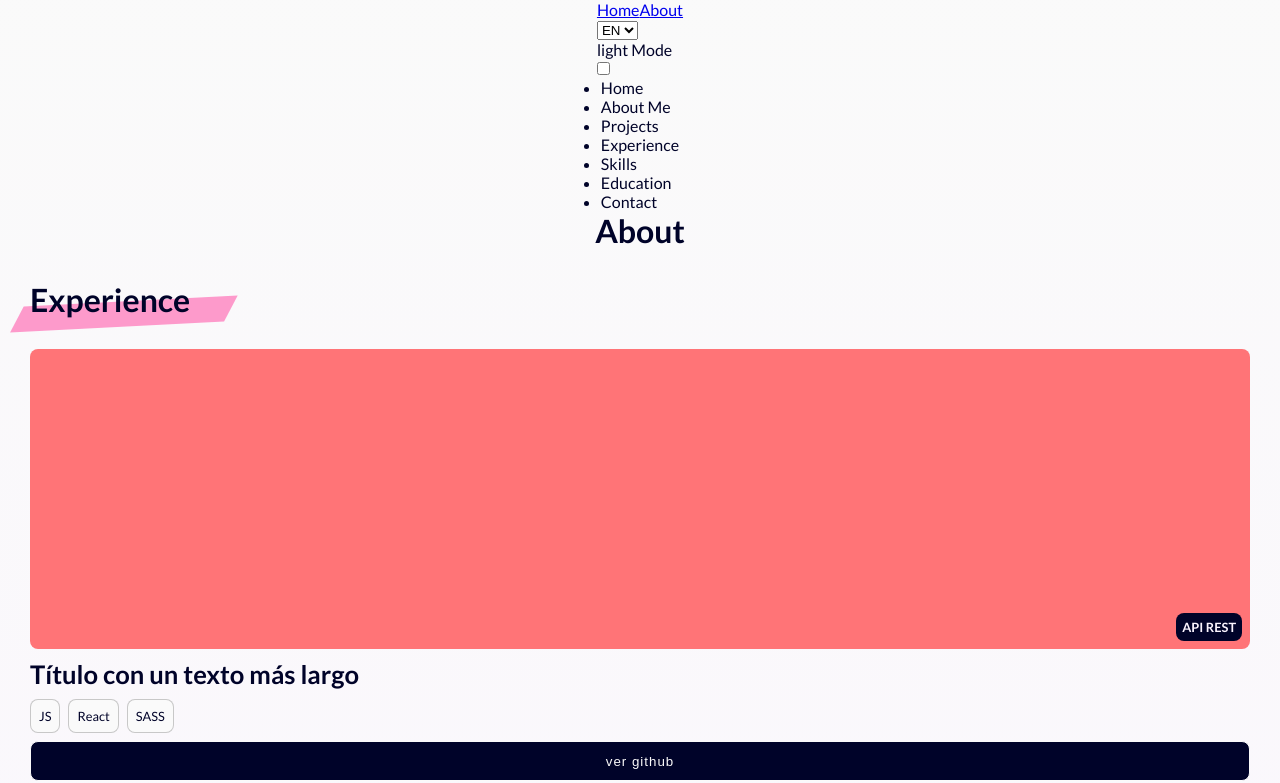
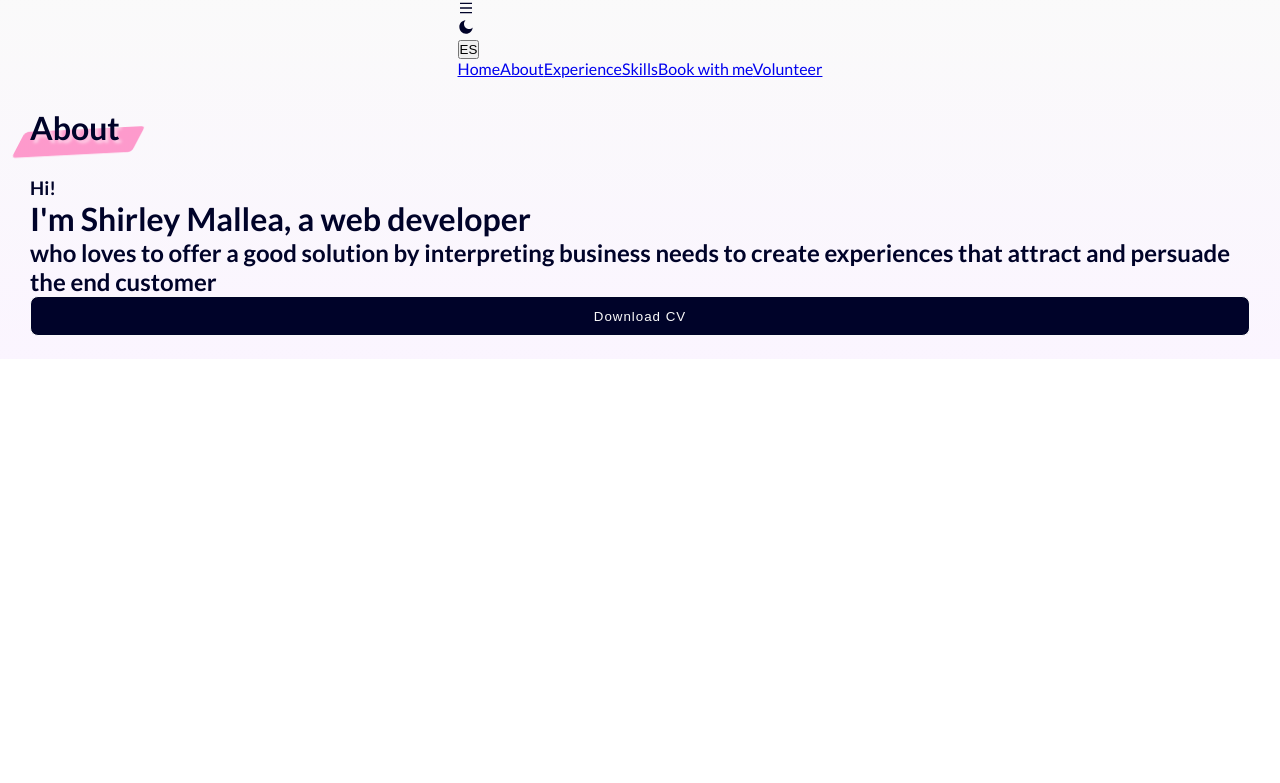
Before and after one commit to shimapi/portfolio, a React (Vite) app: page /about in a window 1280 px wide. Shown: the top 783 px of the page. Built offline with nearby package versions, Linux system fonts and the light colour scheme.

Commit message:
feat: working menu es/en and light/dark toggle

```diff
--- a/public/i18n/en.json
+++ b/public/i18n/en.json
@@ -2,5 +2,16 @@
   "title": "Multi-language app",
   "label": "Select another language!",
   "about": "About",
-  "home": "Home"
+  "home": "Home",
+  "ExpTitle": "Experience",
+  "SkillsTitle": "Skills",
+  "BookTitle": "Book with me",
+  "VolTitle": "Volunteer",
+  "AboutTitle": "About",
+
+  "AboutGreeting": "Hi!",
+  "AboutName": "I'm Shirley Mallea, a web developer",
+  "AboutShort": "who loves to offer a good solution by interpreting business needs to create experiences that attract and persuade the end customer",
+  "AboutCV": "Download CV"
+
 }
--- a/src/App.jsx
+++ b/src/App.jsx
@@ -1,11 +1,12 @@
 import { BrowserRouter, Routes, Route } from "react-router-dom";
 import Header from "./components/Header/Header";
-import { Menu } from "./components/Menu/Menu";
 import { Home } from "./pages/Home";
-import { About } from "./pages/About";
 import { useContext } from "react";
 import { ThemeContext } from "./assets/ThemeContext";
 import Experience from "./components/Experience/Experience";
+import Skills from "./components/Skills/Skills";
+import Volunteering from "./components/Volunteering/Volunteering";
+import { About } from "./components/About/About";
 
 const App = () => {
 	const { theme } = useContext(ThemeContext);
@@ -13,14 +14,15 @@ const App = () => {
 	return (
 		<BrowserRouter>
 			<div className={`container ${theme}`}>
-				<Menu />
+				<Header />
 				<Routes>
 					<Route path="/" element={<Home />} />
-					<Route path="/" element={<About />} />
+					<Route path="/about" element={<About />} />
+					<Route path="/experience" element={<Experience />} />
+					<Route path="/skills" element={<Skills />} />
+					<Route path="/calendar" element={<About />} />
+					<Route path="/volunteer" element={<Volunteering />} />
 				</Routes>
-				<Header />
-				<About />
-				<Experience />
 			</div>
 		</BrowserRouter>
 	);
--- a/src/assets/constants.scss
+++ b/src/assets/constants.scss
@@ -13,11 +13,13 @@ $color-mustard: #fdc500;
 $color-dark-deepblue: hsla(236, 100%, 8%, 1);
 $color-dark-lightblue: hsla(239, 94%, 14%, 1);
 $color-dark-border: rgba(255, 255, 255, 0.2);
+$color-dark-shadow: rgba(255, 255, 255, 0.5);
 
 // light mode
 $color-light-pale-lilac: hsla(276, 100%, 98%, 1);
 $color-light-pale-gray: hsla(0, 0%, 98%, 1);
 $color-light-border: rgba(0, 0, 0, 0.2);
+$color-light-shadow: rgba(0, 0, 0, 0.5);
 
 // gradients
 $gradient-dark: 90deg, ($color-dark-deepblue 63%, $color-dark-lightblue 100%);
--- a/src/components/About/About.jsx
+++ b/src/components/About/About.jsx
@@ -1,18 +1,19 @@
 import "./About.scss";
+import { useTranslation } from "react-i18next";
 
 export const About = () => {
+	const { t } = useTranslation();
+
 	return (
 		<div className="about">
+			<h4 className="title">{t("AboutTitle")}</h4>
+
 			<div className="about__greeting">
-				<h3 className="about__greeting-hi">hi!</h3>
-				<h1 className="about__greeting-im">
-					I&apos;m Shirley Mallea, a web developer
-				</h1>
-				<h2 className="about__greeting-short">
-					who loves to offer a good solution by interpreting business needs to
-					create experiences that attract and persuade the end customer
-				</h2>
+				<h3 className="about__greeting-hi"> {t("AboutGreeting")} </h3>
+				<h1 className="about__greeting-im">{t("AboutName")}</h1>
+				<h2 className="about__greeting-short">{t("AboutShort")}</h2>
 			</div>
+			<button className="button button-primary">{t("AboutCV")}</button>
 			<aside className="about__image">
 				<img src="" alt="" />
 			</aside>
--- a/src/components/Experience/Experience.jsx
+++ b/src/components/Experience/Experience.jsx
@@ -1,10 +1,13 @@
 import "./Experience.scss";
 import ExperienceCard from "./ExperienceCard";
+import { useTranslation } from "react-i18next";
 
 const Experience = () => {
+	const { t } = useTranslation();
+
 	return (
 		<div className="experience">
-			<h2 className="title">Experience</h2>
+			<h2 className="title">{t("ExpTitle")}</h2>
 			<ExperienceCard />
 			<ExperienceCard />
 			<ExperienceCard />
--- a/src/components/Header/Header.jsx
+++ b/src/components/Header/Header.jsx
@@ -1,18 +1,45 @@
+import { RiMenuFill, RiMoonFill, RiSunFill } from "react-icons/ri";
+import { Menu } from "../Menu/Menu";
 import "./Header.scss";
+import { useContext, useState } from "react";
+import { ThemeContext } from "../../assets/ThemeContext";
+import { useTranslation } from "react-i18next";
 
 const Header = () => {
+	const { theme, toggleTheme } = useContext(ThemeContext);
+	const [lang, setLang] = useState("en");
+
+	const { i18n } = useTranslation();
+
+	const toggleLang = () => {
+		const selectedLang = lang === "es" ? "en" : "es";
+		i18n.changeLanguage(selectedLang);
+		setLang(selectedLang);
+		console.log(selectedLang);
+	};
+
 	return (
-		<navbar className="nav">
-			<ul>
-				<li className="nav__element">Home</li>
-				<li className="nav__element">About Me</li>
-				<li className="nav__element">Projects</li>
-				<li className="nav__element">Experience</li>
-				<li className="nav__element">Skills</li>
-				<li className="nav__element">Education</li>
-				<li className="nav__element">Contact</li>
-			</ul>
-		</navbar>
+		<nav className="navbar">
+			<div className="navbar__hamburger">
+				<RiMenuFill />
+			</div>
+			<div className="theme">
+				<div className="theme__mode">
+					{theme === "light" ? (
+						<RiMoonFill onClick={toggleTheme} />
+					) : (
+						<RiSunFill onClick={toggleTheme} />
+					)}
+				</div>
+			</div>
+			<div className="lang">
+				<button className="lang__toggle" onClick={toggleLang}>
+					{lang === "es" ? "EN" : "ES"}
+				</button>
+			</div>
+
+			<Menu />
+		</nav>
 	);
 };
 
--- a/src/components/Menu/Menu.jsx
+++ b/src/components/Menu/Menu.jsx
@@ -1,20 +1,10 @@
 import { useTranslation } from "react-i18next";
 import { NavLink } from "react-router-dom";
-import { LANGUAGES } from "../../assets/constants";
-import { useContext } from "react";
-import { ThemeContext } from "../../assets/ThemeContext";
 
 const isActive = ({ isActive }) => `link ${isActive ? "active" : ""}`;
 
 export const Menu = () => {
-	const { i18n, t } = useTranslation();
-
-	const onChangeLang = (e) => {
-		const lang_code = e.target.value;
-		i18n.changeLanguage(lang_code);
-	};
-
-	const { theme, toggleTheme } = useContext(ThemeContext);
+	const { t } = useTranslation();
 
 	return (
 		<nav>
@@ -23,22 +13,20 @@ export const Menu = () => {
 					{t("home")}
 				</NavLink>
 				<NavLink className={isActive} to="/about">
-					{t("about")}
+					{t("AboutTitle")}
 				</NavLink>
-			</div>
-
-			<select defaultValue={i18n.language} onChange={onChangeLang}>
-				{LANGUAGES.map(({ code, label }) => (
-					<option key={code} value={code}>
-						{label}
-					</option>
-				))}
-			</select>
-
-			<div className="theme">
-				<div className="theme__mode">{theme} Mode</div>
-				<input type="checkbox" id="switch" onChange={toggleTheme} />
-				<label htmlFor="switch"></label>
+				<NavLink className={isActive} to="/experience">
+					{t("ExpTitle")}
+				</NavLink>
+				<NavLink className={isActive} to="/skills">
+					{t("SkillsTitle")}
+				</NavLink>
+				<NavLink className={isActive} to="/calendar">
+					{t("BookTitle")}
+				</NavLink>
+				<NavLink className={isActive} to="/volunteer">
+					{t("VolTitle")}
+				</NavLink>
 			</div>
 		</nav>
 	);
--- a/src/components/Volunteering/Volunteering.jsx
+++ b/src/components/Volunteering/Volunteering.jsx
@@ -1,7 +1,14 @@
 import "./Volunteering.scss";
+import { useTranslation } from "react-i18next";
 
 const Volunteering = () => {
-	return <div>Volunteering</div>;
+	const { t } = useTranslation();
+
+	return (
+		<div>
+			<h4 className="title"> {t("VolTitle")} </h4>
+		</div>
+	);
 };
 
 export default Volunteering;
--- a/src/pages/About.jsx
+++ b/src/pages/About.jsx
@@ -5,7 +5,7 @@ export const About = () => {
 
 	return (
 		<main>
-			<h1>{t("about")}</h1>
+			<h4 className="title">{t("AboutTitle")}</h4>
 		</main>
 	);
 };
--- a/src/styles.scss
+++ b/src/styles.scss
@@ -46,6 +46,7 @@ body {
 	flex-direction: column;
 	padding: 0 30px;
 	align-items: center;
+	min-width: 320px;
 }
 
 .box {
@@ -73,6 +74,7 @@ body {
 	display: inline-block;
 	font-size: 2em;
 	z-index: 0;
+	text-shadow: 3px 3px 3px light-dark($color-dark-shadow, $color-light-shadow);
 
 	&::before {
 		content: "";
@@ -83,6 +85,7 @@ body {
 		height: 0.8em;
 		background-color: #ff69b4a8;
 		z-index: -1;
+		border-radius: 4px;
 		transform: translate3d(-10px, 10px, 10px) skewX(330deg) rotate(357deg);
 		transition: transform 0.3s ease, background-color 0.3s ease;
 	}
@@ -116,6 +119,7 @@ body {
 		color: light-dark($color-light-pale-gray, $color-dark-deepblue);
 		border-color: light-dark($color-light-pale-gray, $color-dark-deepblue);
 		transform: translate3d(0px, 0px, 0px);
+		font-weight: bol;
 
 		&:hover {
 			background-color: light-dark(
```
Also changed, not shown: public/i18n/es.json (+12 -1 lines).
